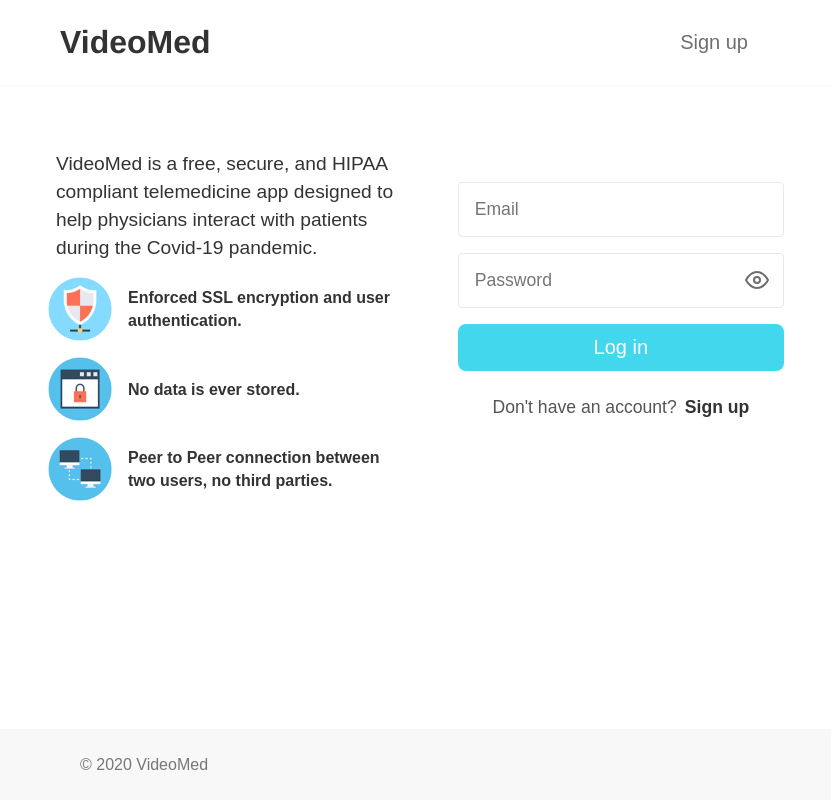
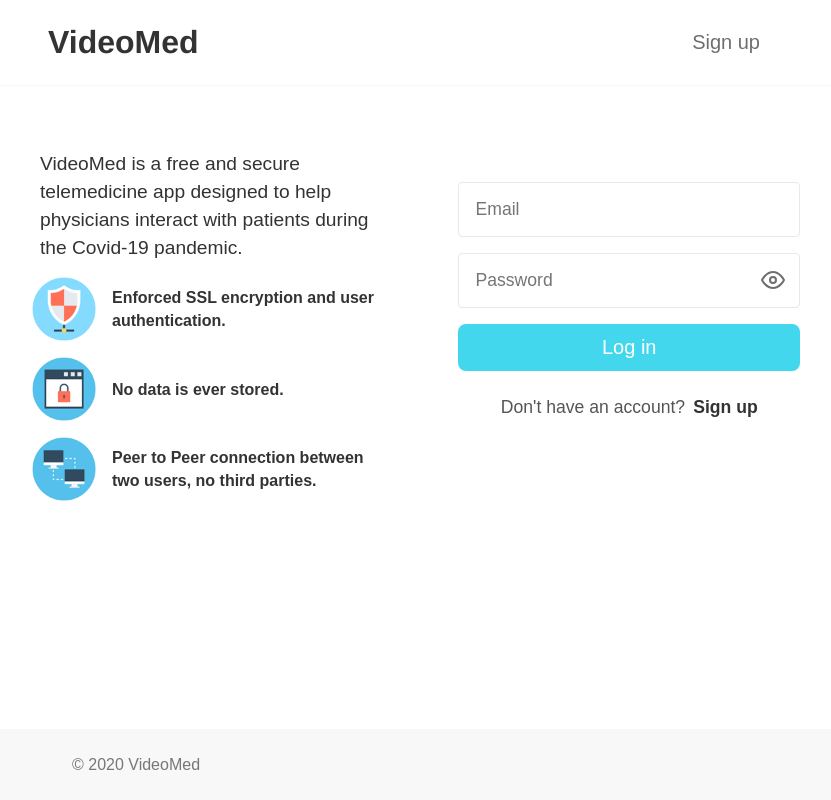
Before and after one commit to scandycuz/videomed-client, a React app: page /login in a window 1280 px wide. Shown: the whole page, without its empty margins (224-1055 px from the left). Built offline with nearby package versions, Linux system fonts and the light colour scheme.

Commit message:
updates login content

```diff
--- a/src/components/Footer.js
+++ b/src/components/Footer.js
@@ -16,9 +16,9 @@ export function Footer({ loggedIn }) {
 
   return (
     <Box background="grey.light">
-      <Container width={loggedIn ? '54rem' : '46rem'}>
+      <Container width={loggedIn ? '54rem' : '48rem'}>
         <Box
-          padding="1.5rem 2rem 1.5rem"
+          padding="1.5rem 2.5rem 1.5rem"
           direction="row"
 
           justify="space-between"
--- a/src/components/Header/index.js
+++ b/src/components/Header/index.js
@@ -20,9 +20,9 @@ class Header extends Component {
   render() {
     return (
       <Box separator="bottom">
-        <Container width={this.props.loggedIn ? '54rem' : '46rem'}>
+        <Container width={this.props.loggedIn ? '54rem' : '48rem'}>
           <Box
-            padding="1rem 0.75rem"
+            padding="1rem 1rem"
             direction="row"
             justify="space-between"
             align="center"
--- a/src/components/Login.js
+++ b/src/components/Login.js
@@ -50,7 +50,7 @@ export class Login extends Component {
   render() {
     return (
       <Box marginTop="3rem">
-        <Container width="46rem">
+        <Container width="48rem">
           <Box
             width="100%"
             direction="row"
@@ -63,8 +63,9 @@ export class Login extends Component {
             >
               <Box marginLeft="0.5rem" marginBottom="1rem">
                 <Typography size="1.2rem" weight={300}>
-                  VideoMed is a free, secure, and HIPAA compliant telemedicine app designed to help physicians
-                  interact with patients during the Covid-19 pandemic.
+                  VideoMed is a free and secure telemedicine app designed to
+                  help physicians interact with patients during the Covid-19
+                  pandemic.
                 </Typography>
               </Box>
 
```
